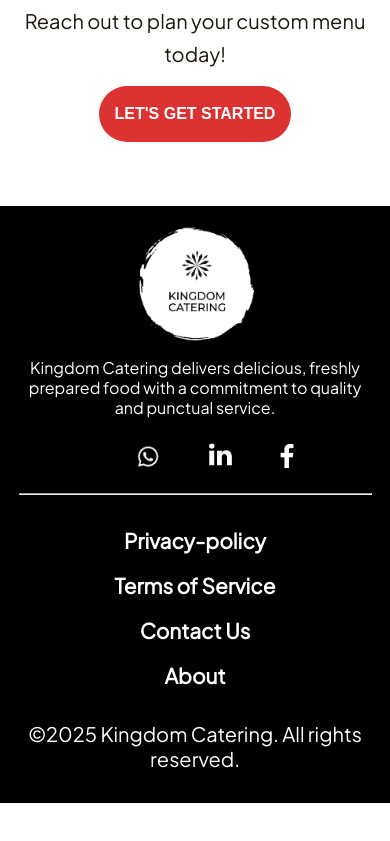
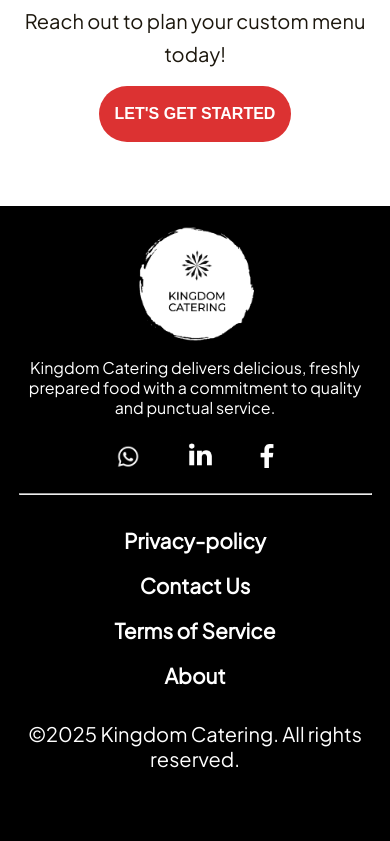
Before and after one commit to Michael-richard-658/Kingdom-catering, a Next.js app: page / in a window 390 px wide. Shown: the part 5118-5959 px from the top of the page. Before the commit the page ends 5921 px from the top, so only its background shows below. Built offline with nearby package versions, Linux system fonts and the light colour scheme.

Commit message:
icons centered padding margin

```diff
--- a/src/app/components/footer/footer.css
+++ b/src/app/components/footer/footer.css
@@ -51,7 +51,6 @@
        justify-content: center;
        align-items: center;
        margin-bottom: 16px;
-      margin-left: 10%;
        gap: 32px;
     }
     .social-media-button{
@@ -73,6 +72,6 @@
         font-weight: 500;
         text-align: center;
         margin-bottom: 0%;
-        padding-bottom: 32px;
+        padding-bottom: 100px;
     }
 }
--- a/src/app/components/footer/footer.tsx
+++ b/src/app/components/footer/footer.tsx
@@ -39,8 +39,8 @@ function Footer() {
       <hr  style={{width:"90%"}}/>
       <div className='link-container'>
         <a href="/privacy-policy" className='privacy-policy'>Privacy-policy</a>
+        <a href="/contact" className='contact-us'>Contact Us</a>
         <a href="/terms-of-service" className='terms-of-service'>Terms of Service</a>
-        <a href="/contact" className='contact-us'>Contact Us</a>
         <a href="/about" className='about-p'>About</a>
       </div>
 
```
